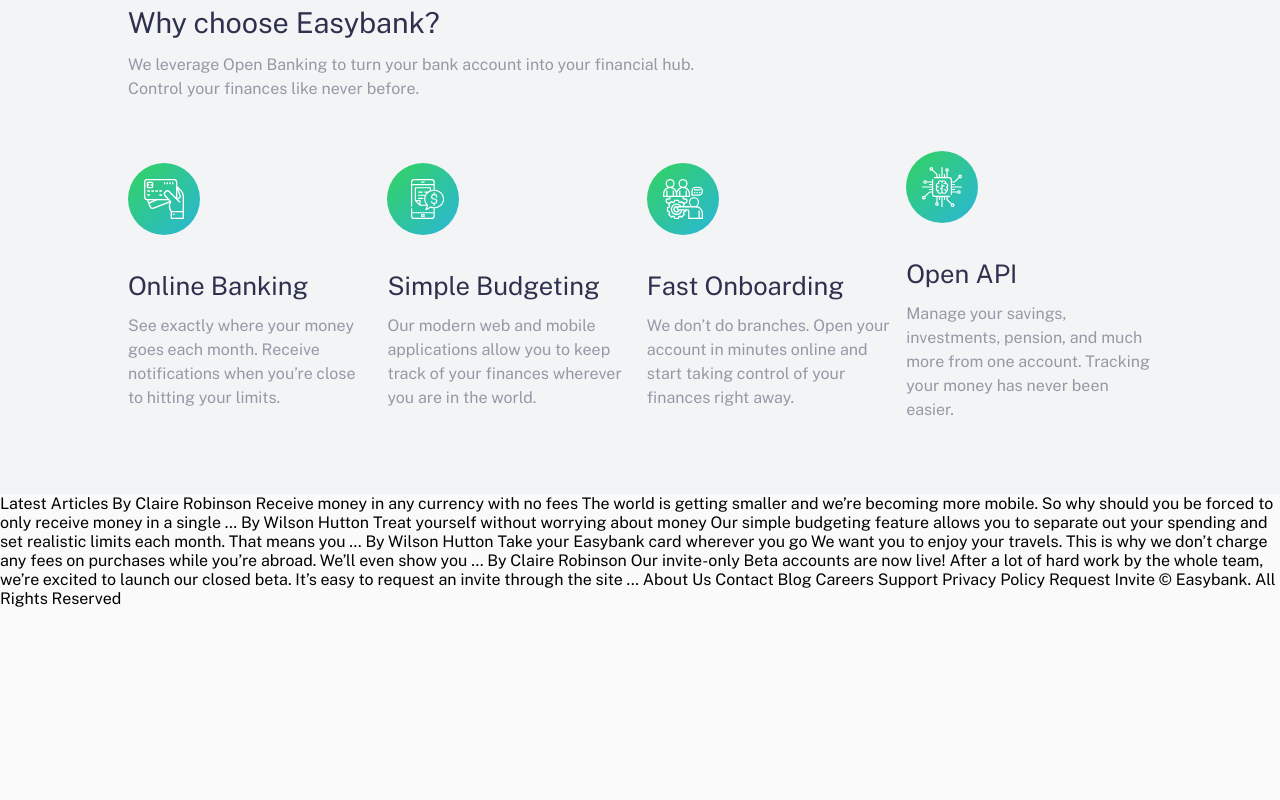
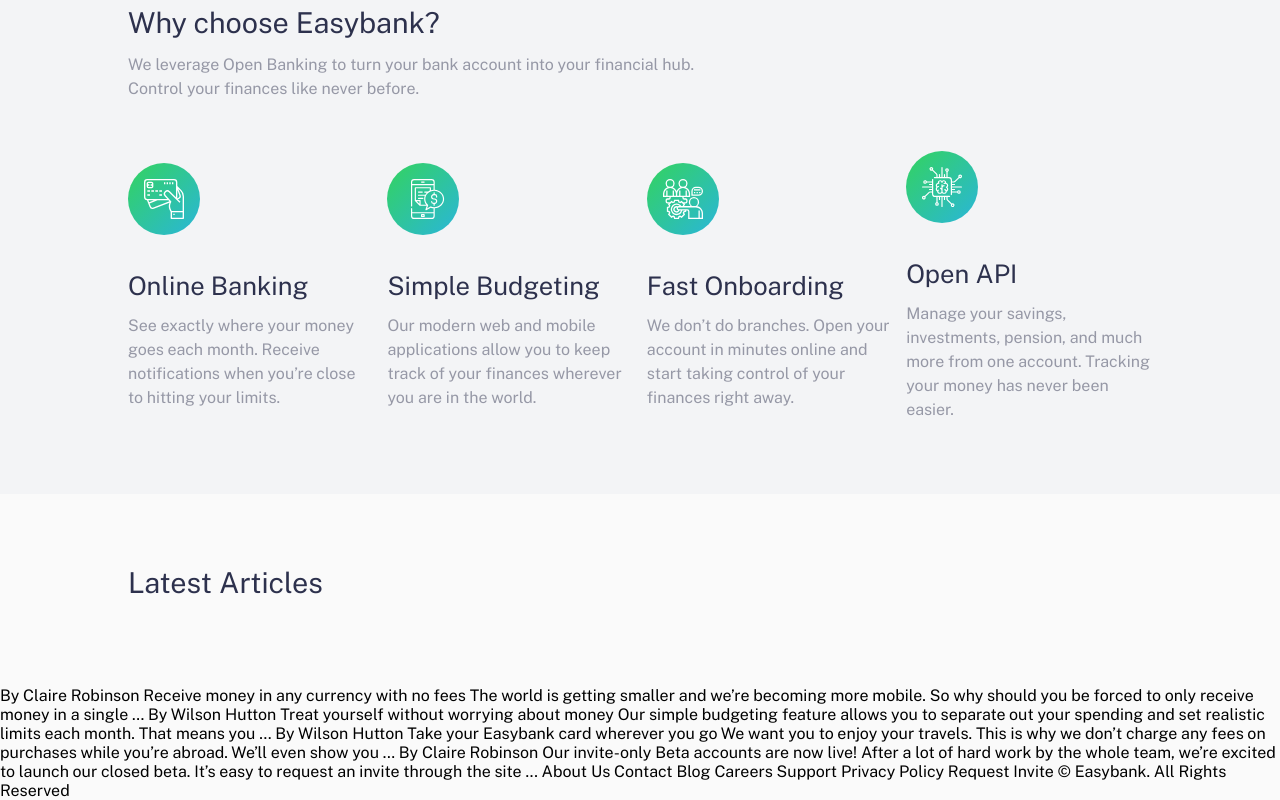
Before and after one commit to Mel1207/Easy-Bank-Landing-Page, a plain HTML site: page index.html in a window 1280 px wide. Shown: the part 730-1530 px from the top of the page. Before the commit the page ends 1338 px from the top, so only its background shows below. Drawn offline with nearby package versions, Linux system fonts and the light colour scheme.

Commit message:
created sectin 2 and fix section spacing and header ui

```diff
--- a/css/global/global.sass
+++ b/css/global/global.sass
@@ -110,3 +110,16 @@ body
                     font-weight: 400
                     color: $primary-color
                     margin-bottom: .5em
+
+// --------------------------------------------------------------- SECTION 2 --------------------------------------------------------------- //
+// --------------------------------------------------------------- SECTION 2 --------------------------------------------------------------- //
+.section-2
+    padding: 4.5em 0
+    width: 100%
+
+    .container
+        h2
+            font-weight: 400
+            font-size: 1.8em
+            color: $primary-color
+            margin-bottom: .5em
--- a/index.html
+++ b/index.html
@@ -82,8 +82,15 @@
     </div>
   </section>
 
+  <section class="section-2">
+    <div class="container">
+      <h2>Latest Articles</h2>
 
-  Latest Articles
+    </div>
+  </section>
+
+
+
 
   By Claire Robinson
   Receive money in any currency with no fees
```
Also changed, not shown: css/main.css, 1 other file.
